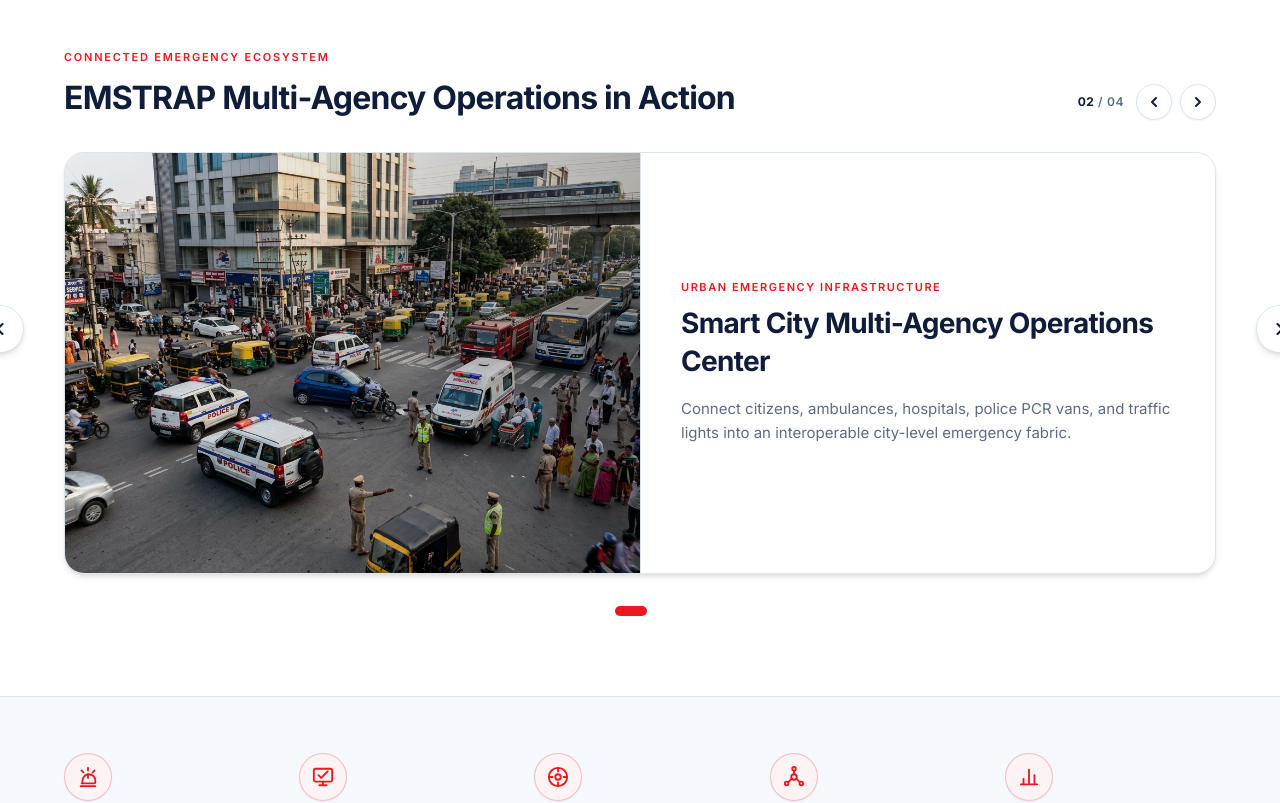
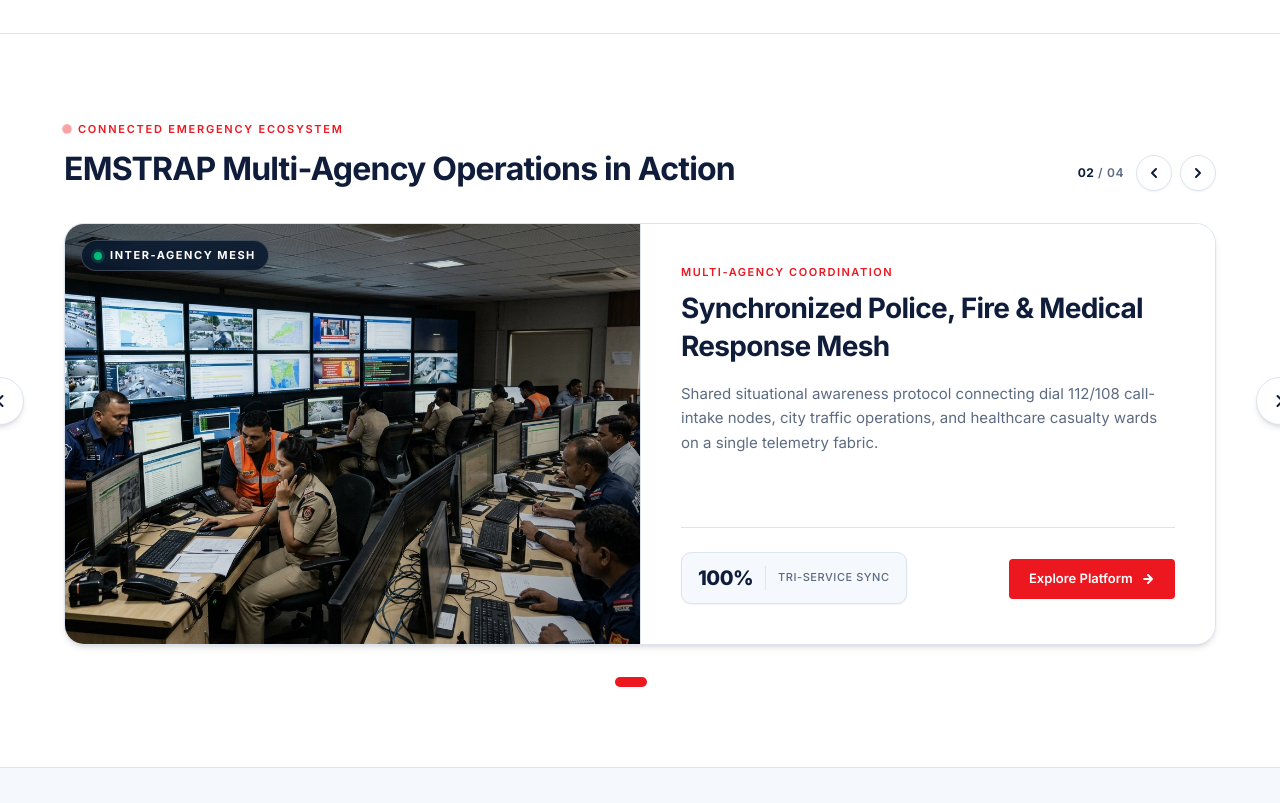
Before and after one commit to naaneshwarn/Emstrap, a React (Vite) app: page / in a window 1280 px wide. Shown: the part 1940-2743 px from the top of the page. Built offline with nearby package versions, Linux system fonts and the light colour scheme; the HTML template or start-up script is replaced by a standard one.

Commit message:
revert: undo previous EMSTRAP screenshot updates

```diff
--- a/src/components/FloatingCardBanner.tsx
+++ b/src/components/FloatingCardBanner.tsx
@@ -288,39 +288,59 @@
   default: [
     {
       id: 'home-1',
-      badge: '',
+      badge: 'CAD ACTIVE',
+      badgeType: 'live',
       image: '/images/banner/banner-ambulance.jpg',
       imageAlt: 'Force Traveller 108 ambulance with paramedics attending in Indian street environment',
       eyebrow: 'INTELLIGENT MEDICAL DISPATCH',
       title: 'Sub-Second Emergency Ambulance Dispatch & Routing',
       description: 'AI-assisted Computer-Aided Dispatch synchronizing nearest ambulance units, traffic green corridors, and receiving hospital trauma teams in one unified operational flow.',
+      metricValue: '< 45s',
+      metricLabel: 'Dispatch Time',
+      actionText: 'Explore CAD Suite',
+      actionLink: '/ambulance-providers',
     },
     {
       id: 'home-2',
-      badge: '',
-      image: '/images/banner/banner-smartcities.jpg',
-      imageAlt: 'Indian city intersection with emergency vehicles and metro infrastructure',
-      eyebrow: 'URBAN EMERGENCY INFRASTRUCTURE',
-      title: 'Smart City Multi-Agency Operations Center',
-      description: 'Connect citizens, ambulances, hospitals, police PCR vans, and traffic lights into an interoperable city-level emergency fabric.',
+      badge: 'INTER-AGENCY MESH',
+      badgeType: 'verified',
+      image: '/images/banner/banner-government.jpg',
+      imageAlt: 'Indian police and municipal disaster response officers collaborating on mobile dispatch',
+      eyebrow: 'MULTI-AGENCY COORDINATION',
+      title: 'Synchronized Police, Fire & Medical Response Mesh',
+      description: 'Shared situational awareness protocol connecting dial 112/108 call-intake nodes, city traffic operations, and healthcare casualty wards on a single telemetry fabric.',
+      metricValue: '100%',
+      metricLabel: 'Tri-Service Sync',
+      actionText: 'Explore Platform',
+      actionLink: '/government-agencies',
     },
     {
       id: 'home-3',
-      badge: '',
+      badge: 'GREEN CORRIDOR ACTIVE',
+      badgeType: 'live',
       image: '/images/banner/banner-traffic.jpg',
       imageAlt: 'Traffic control room with officer managing live emergency corridor on CCTV screens',
       eyebrow: 'TRAFFIC PREEMPTION INTELLIGENCE',
       title: 'Automated Dynamic Green Wave Corridors',
       description: 'Synchronize signal timings across 45+ city intersections ahead of moving emergency vehicles, clearing paths and reducing transit time by up to 35%.',
+      metricValue: '35%',
+      metricLabel: 'Faster Response Transit',
+      actionText: 'Traffic Solutions',
+      actionLink: '/traffic-management',
     },
     {
       id: 'home-4',
-      badge: '',
+      badge: 'ENTERPRISE READY',
+      badgeType: 'verified',
       image: '/images/banner/banner-corporate.jpg',
       imageAlt: 'Indian corporate campus emergency response drill with safety marshals and personnel',
       eyebrow: 'WORKPLACE SAFETY SHIELD',
       title: 'Comprehensive Corporate Incident Protection',
       description: 'Protect thousands of employees across multi-building campuses with instant silent panic alerts, floor marshal coordination, and direct EMS dispatch.',
+      metricValue: '< 90s',
+      metricLabel: 'Campus ERT Mobilization',
+      actionText: 'Corporate Shield',
+      actionLink: '/corporate-companies',
     },
   ],
 };
@@ -341,10 +361,10 @@
   cards: customCards,
   title = 'Live Emergency Operations in Action',
   eyebrow = 'CONNECTED EMERGENCY RESPONSE PLATFORM',
-  showEyebrowIcon = pageSlug !== 'default',
-  showBadge = pageSlug !== 'default',
-  showMetrics = pageSlug !== 'default',
-  showAction = pageSlug !== 'default',
+  showEyebrowIcon = true,
+  showBadge = true,
+  showMetrics = true,
+  showAction = true,
 }: FloatingCardBannerProps) {
   const cards = customCards ?? BANNER_DATA[pageSlug] ?? BANNER_DATA.default;
   const [currentIndex, setCurrentIndex] = useState(0);
--- a/src/pages/Home.tsx
+++ b/src/pages/Home.tsx
@@ -154,9 +154,15 @@
                     <h3 className="text-[16px] font-bold text-content-primary mb-2 leading-snug">
                       {audience.title}
                     </h3>
-                    <p className="text-[13px] text-content-secondary leading-[1.6]">
+                    <p className="text-[13px] text-content-secondary leading-[1.6] mb-4 flex-1">
                       {audience.description}
                     </p>
+                    <div className="flex items-center gap-1.5 text-[13px] font-semibold text-blue-accent group-hover:gap-2.5 transition-all">
+                      Learn more
+                      <svg width="14" height="14" viewBox="0 0 14 14" fill="none" stroke="currentColor" strokeWidth="1.8" strokeLinecap="round" strokeLinejoin="round" className="transition-transform duration-200 group-hover:translate-x-1">
+                        <path d="M2 7h10M8 3l4 4-4 4" />
+                      </svg>
+                    </div>
                   </div>
                 </Link>
               </div>
@@ -170,10 +176,6 @@
         pageSlug="default"
         title="EMSTRAP Multi-Agency Operations in Action"
         eyebrow="CONNECTED EMERGENCY ECOSYSTEM"
-        showEyebrowIcon={false}
-        showBadge={false}
-        showMetrics={false}
-        showAction={false}
       />
 
       {/* Platform overview strip */}
@@ -181,133 +183,18 @@
         <div className="max-w-[1400px] mx-auto px-6 lg:px-16">
           <div className="grid grid-cols-2 md:grid-cols-3 lg:grid-cols-5 gap-8 lg:gap-6">
             {[
-              {
-                label: 'Emergency Response',
-                desc: 'Real-time SOS and incident management',
-                icon: (
-                  <svg
-                    width="22"
-                    height="22"
-                    viewBox="0 0 24 24"
-                    fill="none"
-                    stroke="currentColor"
-                    strokeWidth="2"
-                    strokeLinecap="round"
-                    strokeLinejoin="round"
-                    aria-hidden="true"
-                  >
-                    <path d="M12 2v3M4.9 4.9l2.1 2.1M19.1 4.9l-2.1 2.1" />
-                    <path d="M5 19h14a1 1 0 0 0 1-1v-2a7 7 0 0 0-14 0v2a1 1 0 0 0 1 1z" />
-                    <path d="M12 9v4" />
-                    <path d="M4 22h16" />
-                  </svg>
-                ),
-              },
-              {
-                label: 'Intelligent Dispatch',
-                desc: 'Smart ambulance and fleet assignment',
-                icon: (
-                  <svg
-                    width="22"
-                    height="22"
-                    viewBox="0 0 24 24"
-                    fill="none"
-                    stroke="currentColor"
-                    strokeWidth="2"
-                    strokeLinecap="round"
-                    strokeLinejoin="round"
-                    aria-hidden="true"
-                  >
-                    <rect x="2" y="3" width="20" height="14" rx="2" />
-                    <path d="M8 21h8M12 17v4" />
-                    <path d="m7 10 3 3 7-7" />
-                  </svg>
-                ),
-              },
-              {
-                label: 'Live Tracking',
-                desc: 'GPS visibility across all responders',
-                icon: (
-                  <svg
-                    width="22"
-                    height="22"
-                    viewBox="0 0 24 24"
-                    fill="none"
-                    stroke="currentColor"
-                    strokeWidth="2"
-                    strokeLinecap="round"
-                    strokeLinejoin="round"
-                    aria-hidden="true"
-                  >
-                    <circle cx="12" cy="12" r="10" />
-                    <line x1="22" y1="12" x2="18" y2="12" />
-                    <line x1="6" y1="12" x2="2" y2="12" />
-                    <line x1="12" y1="6" x2="12" y2="2" />
-                    <line x1="12" y1="22" x2="12" y2="18" />
-                    <circle cx="12" cy="12" r="3" />
-                  </svg>
-                ),
-              },
-              {
-                label: 'Multi-Agency Coordination',
-                desc: 'Connect all emergency stakeholders',
-                icon: (
-                  <svg
-                    width="22"
-                    height="22"
-                    viewBox="0 0 24 24"
-                    fill="none"
-                    stroke="currentColor"
-                    strokeWidth="2"
-                    strokeLinecap="round"
-                    strokeLinejoin="round"
-                    aria-hidden="true"
-                  >
-                    <circle cx="12" cy="12" r="3" />
-                    <circle cx="12" cy="3" r="2" />
-                    <circle cx="4" cy="19" r="2" />
-                    <circle cx="20" cy="19" r="2" />
-                    <line x1="12" y1="5" x2="12" y2="9" />
-                    <line x1="5.7" y1="17.5" x2="9.5" y2="13.8" />
-                    <line x1="18.3" y1="17.5" x2="14.5" y2="13.8" />
-                  </svg>
-                ),
-              },
-              {
-                label: 'Analytics & Reporting',
-                desc: 'Data-driven operational improvement',
-                icon: (
-                  <svg
-                    width="22"
-                    height="22"
-                    viewBox="0 0 24 24"
-                    fill="none"
-                    stroke="currentColor"
-                    strokeWidth="2"
-                    strokeLinecap="round"
-                    strokeLinejoin="round"
-                    aria-hidden="true"
-                  >
-                    <line x1="18" y1="20" x2="18" y2="10" />
-                    <line x1="12" y1="20" x2="12" y2="4" />
-                    <line x1="6" y1="20" x2="6" y2="14" />
-                    <path d="M3 20h18" />
-                  </svg>
-                ),
-              },
+              { label: 'Emergency Response', desc: 'Real-time SOS and incident management' },
+              { label: 'Intelligent Dispatch', desc: 'Smart ambulance and fleet assignment' },
+              { label: 'Live Tracking', desc: 'GPS visibility across all responders' },
+              { label: 'Multi-Agency Coordination', desc: 'Connect all emergency stakeholders' },
+              { label: 'Analytics & Reporting', desc: 'Data-driven operational improvement' },
             ].map((item, i) => (
               <div
                 key={item.label}
                 className={`flex flex-col gap-1.5 card-entry ${platformInView ? 'is-visible' : ''}`}
                 style={{ transitionDelay: `${i * 90}ms` }}
               >
-                <div
-                  role="img"
-                  aria-label={item.label}
-                  className="w-12 h-12 rounded-full bg-red-50/80 border border-brand-red/25 flex items-center justify-center text-brand-red mb-2 shadow-xs"
-                >
-                  {item.icon}
-                </div>
+                <div className="w-1.5 h-1.5 rounded-full bg-brand-red mb-1" />
                 <div className="text-[14px] font-semibold text-content-primary leading-snug">{item.label}</div>
                 <div className="text-[12px] text-content-secondary leading-snug">{item.desc}</div>
               </div>
@@ -328,7 +215,13 @@
                 Talk to an EMSTRAP specialist about your organisation's specific requirements.
               </p>
             </div>
-            <div className="flex-shrink-0">
+            <div className="flex gap-3 flex-shrink-0">
+              <a
+                href="#"
+                className="inline-flex items-center px-6 py-3 bg-brand-red text-white text-[14px] font-semibold rounded-[4px] hover:bg-[#CC1218] btn-smooth whitespace-nowrap"
+              >
+                Request a Demo
+              </a>
               <a
                 href="#"
                 className="inline-flex items-center px-6 py-3 border border-white/25 text-white/80 text-[14px] font-semibold rounded-[4px] hover:bg-white/10 btn-outline-smooth whitespace-nowrap"
```
